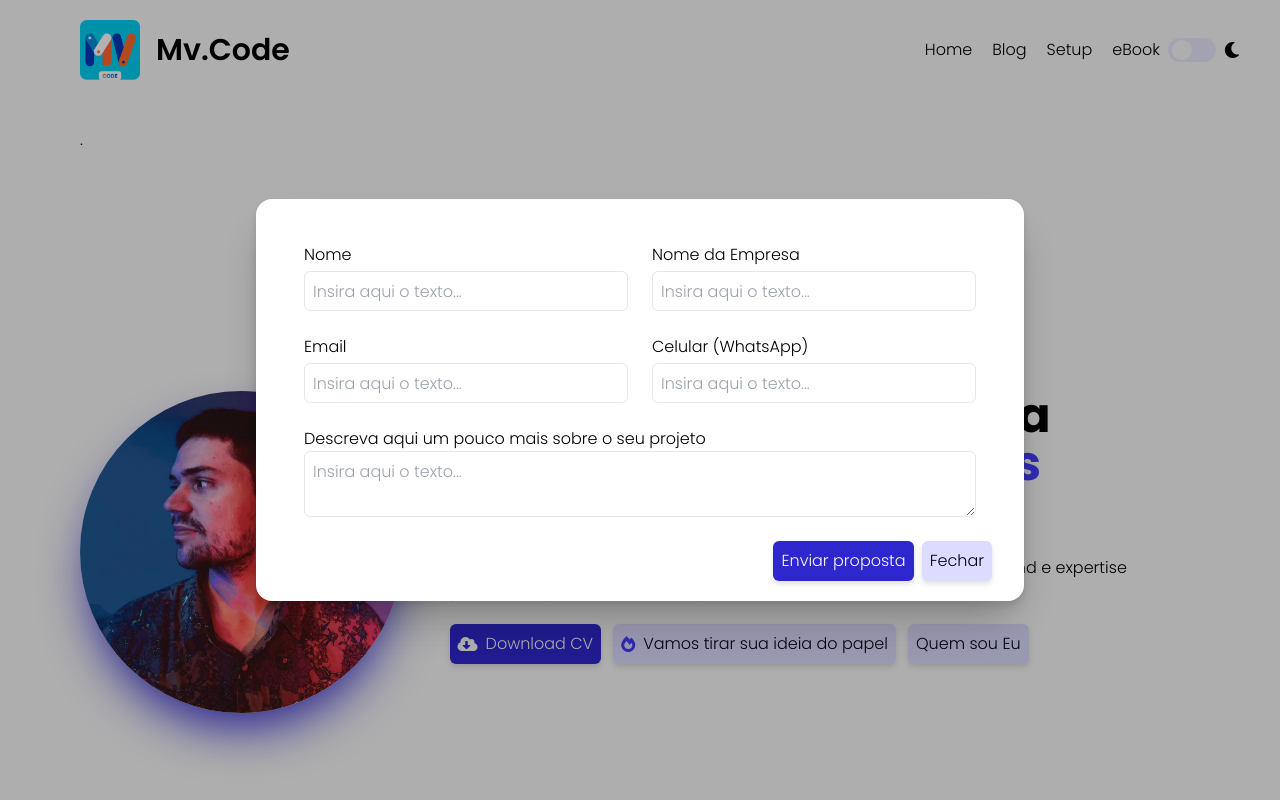
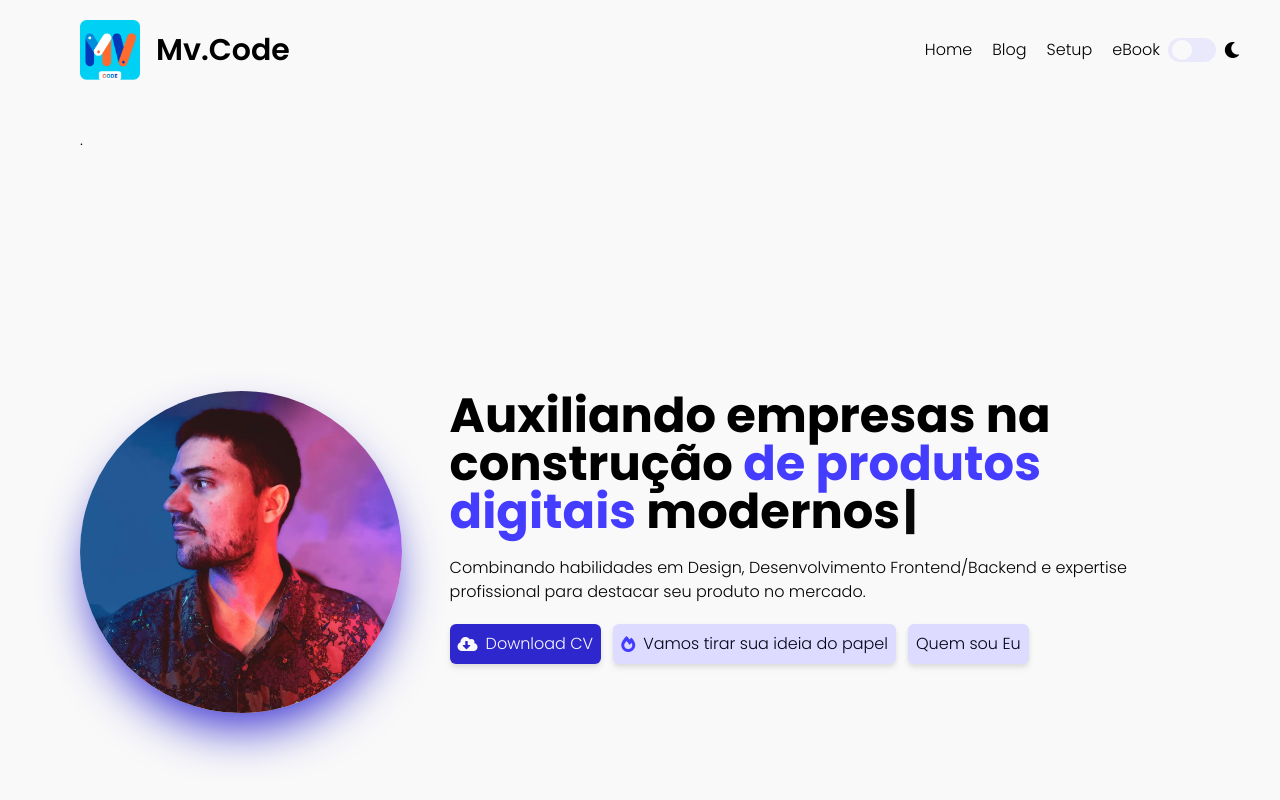
Before and after one commit to mateusbr85/portifolio, a React (Vite) app: page / in a window 1280 px wide. Shown: the top 800 px of the page. Built offline with nearby package versions, Linux system fonts and the light colour scheme; no server answers.

Commit message:
Atribuinbdo botao

```diff
--- a/src/pages/home/sections/home/components/propositure/PropositureSend.tsx
+++ b/src/pages/home/sections/home/components/propositure/PropositureSend.tsx
@@ -9,7 +9,7 @@ export const PropositureSend: FC<IPropositureSend> = ({closeAction,show}) => {
     return (
         <>
             <ModalComponent
-                showModal={true}
+                showModal={show}
                 title={<span className="font-semibold">Seu proximo projeto esta proximo de se tornar realidade!</span>}
                 accepetButtonFunction={() => console.log('clique')}
                 decclineButtonFunction={closeAction}
```
